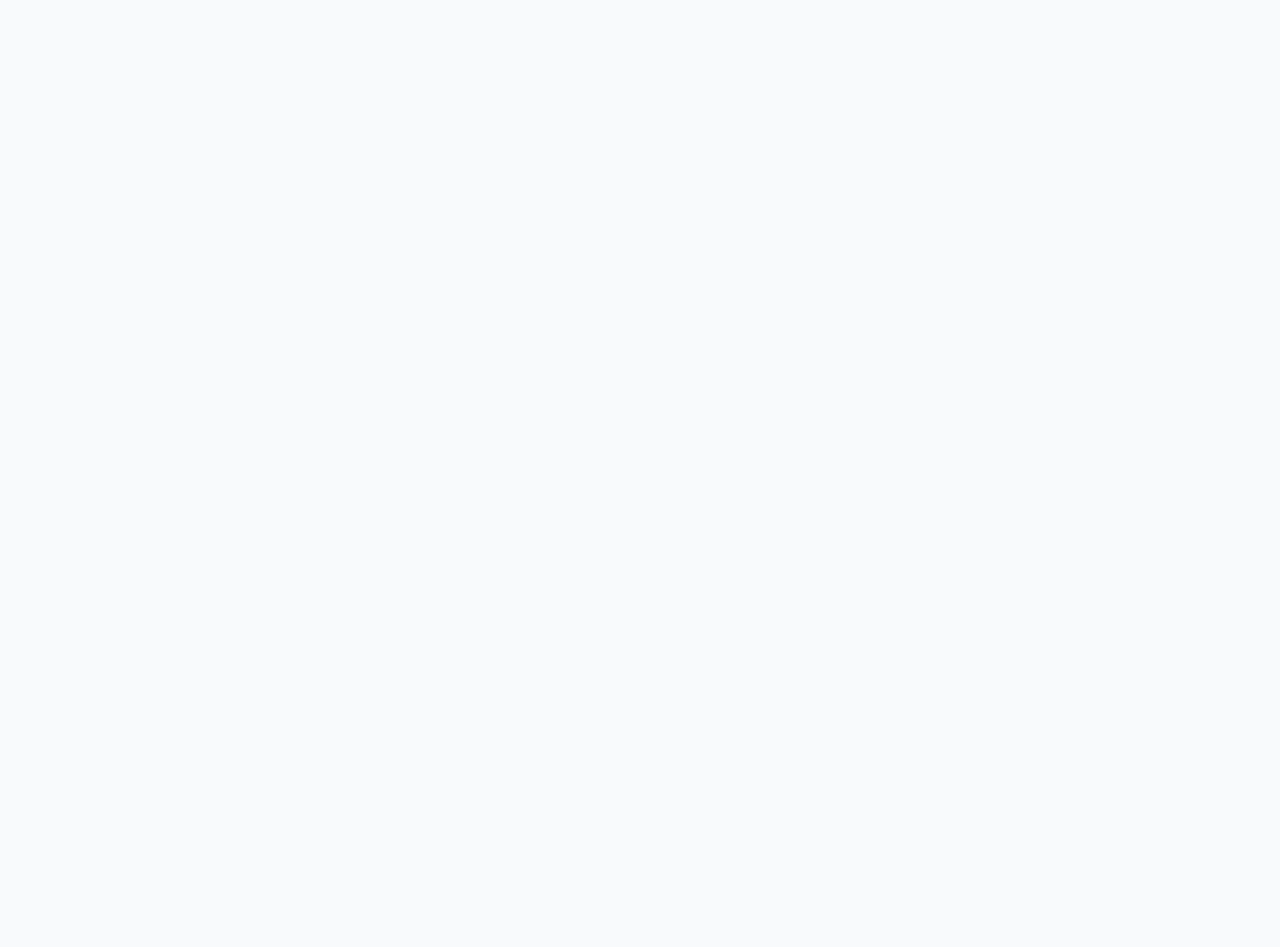
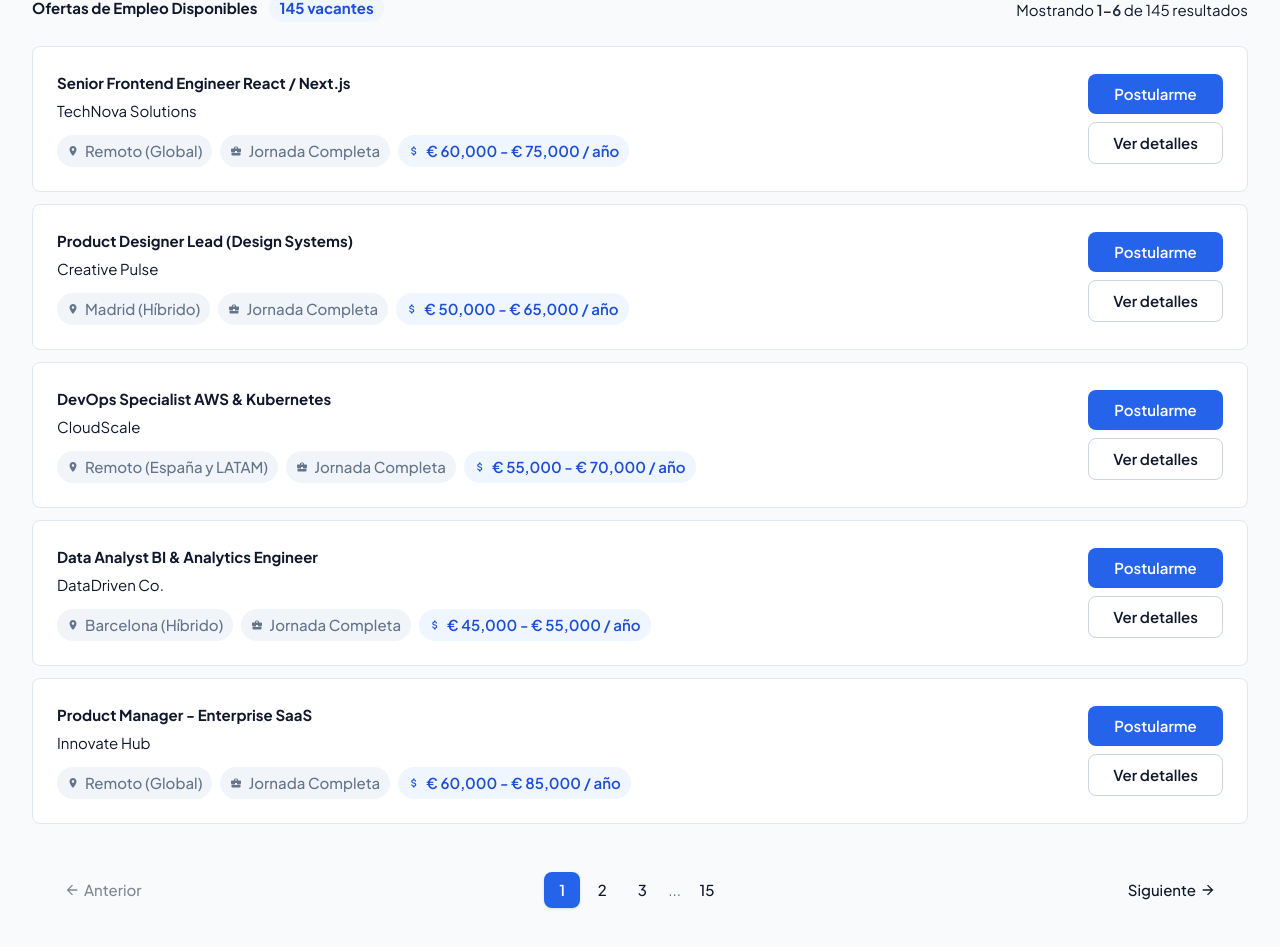
Before and after one commit to RafaelDiaz01/vacantes-frontend, a React (Vite) app: page / in a window 1280 px wide. Shown: the part 417-1364 px from the top of the page. Before the commit the page ends 800 px from the top, so only its background shows below. Built offline with nearby package versions, Linux system fonts and the light colour scheme.

Commit message:
feat: add JobCard, JobList, and Pagination components to display job vacancies

```diff
--- /dev/null
+++ b/src/components/VacanciesPage/JobMain/JobCard.jsx
@@ -0,0 +1,47 @@
+import LocationOnIcon from "@mui/icons-material/LocationOn";
+import BusinessCenterIcon from "@mui/icons-material/BusinessCenter";
+import AttachMoneyIcon from "@mui/icons-material/AttachMoney";
+/**
+ * Renders a job card with the provided information.
+ * @param {*} param0 - The job details.
+ * @returns {JSX.Element} - The rendered job card.
+ */
+export default function JobCard({ title, company, location, type, salary }) {
+    return (
+        <div className="bg-[var(--color-surface)] border border-[var(--color-border)] rounded-[var(--radius-card)] p-6 flex flex-col md:flex-row justify-between items-start md:items-center gap-4 hover:shadow-[var(--shadow-hover)] transition-shadow">
+
+            {/* Job Info */}
+            <div className="flex gap-4 items-start">
+                <div>
+                    <h3 className="text-[var(--font-size-headline-sm)] font-bold text-[var(--color-text-primary)] mb-1">{title}</h3>
+                    <p className="text-[var(--font-size-label-md)] text-[var(--color-text-tertiary)] mb-3">{company}</p>
+
+                    <div className="flex flex-wrap gap-2">
+                        <span className="flex items-center gap-1.5 px-2.5 py-1 bg-[var(--color-surface-subtle)] text-[var(--color-text-muted)] rounded-[var(--badge-radius)] text-[var(--badge-font-size)] font-medium">
+                            <LocationOnIcon sx={{ fontSize: 12 }} />
+                            {location}
+                        </span>
+                        <span className="flex items-center gap-1.5 px-2.5 py-1 bg-[var(--color-surface-subtle)] text-[var(--color-text-muted)] rounded-[var(--badge-radius)] text-[var(--badge-font-size)] font-medium">
+                            <BusinessCenterIcon sx={{ fontSize: 12 }} />
+                            {type}
+                        </span>
+                        <span className="flex items-center gap-1.5 px-2.5 py-1 bg-[var(--color-primary-light)] text-[var(--color-primary-hover)] rounded-[var(--badge-radius)] text-[var(--badge-font-size)] font-semibold">
+                            <AttachMoneyIcon sx={{ fontSize: 12 }} />
+                            {salary}
+                        </span>
+                    </div>
+                </div>
+            </div>
+
+            {/* Actions */}
+            <div className="flex flex-row md:flex-col gap-2 w-full md:w-auto shrink-0">
+                <button className="flex-1 md:flex-none bg-[var(--color-primary)] text-white px-6 py-2 rounded-[var(--radius-default)] text-[var(--font-size-label-md)] font-semibold hover:bg-[var(--color-primary-hover)] transition-colors">
+                    Postularme
+                </button>
+                <button className="flex-1 md:flex-none bg-[var(--color-surface)] border border-[var(--color-border-strong)] text-[var(--color-text-primary)] px-6 py-2 rounded-[var(--radius-default)] text-[var(--font-size-label-md)] font-semibold hover:bg-[var(--color-surface-hover)] transition-colors">
+                    Ver detalles
+                </button>
+            </div>
+        </div>
+    );
+}
--- /dev/null
+++ b/src/components/VacanciesPage/JobMain/JobList.jsx
@@ -0,0 +1,37 @@
+import JobCard from './JobCard.jsx';
+import Pagination from './Pagination.jsx';
+
+const jobsData = [
+  { title: "Senior Frontend Engineer React / Next.js", company: "TechNova Solutions", location: "Remoto (Global)", type: "Jornada Completa", salary: "€ 60,000 - € 75,000 / año", logoColor: "bg-blue-600" },
+  { title: "Product Designer Lead (Design Systems)", company: "Creative Pulse", location: "Madrid (Híbrido)", type: "Jornada Completa", salary: "€ 50,000 - € 65,000 / año", logoColor: "bg-purple-600" },
+  { title: "DevOps Specialist AWS & Kubernetes", company: "CloudScale", location: "Remoto (España y LATAM)", type: "Jornada Completa", salary: "€ 55,000 - € 70,000 / año", logoColor: "bg-orange-500" },
+  { title: "Data Analyst BI & Analytics Engineer", company: "DataDriven Co.", location: "Barcelona (Híbrido)", type: "Jornada Completa", salary: "€ 45,000 - € 55,000 / año", logoColor: "bg-green-600" },
+  { title: "Product Manager - Enterprise SaaS", company: "Innovate Hub", location: "Remoto (Global)", type: "Jornada Completa", salary: "€ 60,000 - € 85,000 / año", logoColor: "bg-slate-800" },
+];
+/**
+ * Renders a list of job cards.
+ * @returns {JSX.Element} - The rendered job list.
+ */
+export default function JobList() {
+  return (
+    <section className="w-full mx-auto px-[var(--layout-margin)] pb-16 pt-4">
+      <div className="flex justify-between items-end mb-6">
+        <div className="flex items-center gap-3">
+          <h2 className="text-[var(--font-size-headline-md)] font-bold text-[var(--color-text-primary)]">Ofertas de Empleo Disponibles</h2>
+          <span className="bg-[var(--color-primary-light)] text-[var(--color-primary-hover)] px-2.5 py-0.5 rounded-[var(--badge-radius)] text-[var(--badge-font-size)] font-bold">145 vacantes</span>
+        </div>
+        <div className="text-[var(--font-size-label-sm)] text-[var(--color-text-muted)]">
+          Mostrando <span className="font-semibold text-[var(--color-text-secondary)]">1-6</span> de 145 resultados
+        </div>
+      </div>
+
+      <div className="flex flex-col gap-3 mb-8">
+        {jobsData.map((job, index) => (
+          <JobCard key={index} {...job} />
+        ))}
+      </div>
+
+      <Pagination />
+    </section>
+  );
+}
--- /dev/null
+++ b/src/components/VacanciesPage/JobMain/Pagination.jsx
@@ -0,0 +1,24 @@
+import ArrowBackIcon from '@mui/icons-material/ArrowBack';
+import ArrowForwardIcon from '@mui/icons-material/ArrowForward';
+
+export default function Pagination() {
+  return (
+    <div className="flex justify-between items-center pt-4 px-4 sm:px-6 lg:px-[var(--layout-margin)]">
+      <button className="text-[var(--color-text-muted)] text-[var(--font-size-label-md)] font-medium hover:text-[var(--color-text-primary)] transition-colors cursor-not-allowed opacity-50 flex items-center gap-1">
+        <ArrowBackIcon sx={{ fontSize: 16 }} /> Anterior
+      </button>
+
+      <div className="flex items-center gap-1">
+        <button className="w-9 h-9 flex items-center justify-center rounded-[var(--radius-default)] bg-[var(--color-primary)] text-white text-[var(--font-size-label-md)] font-semibold shadow-sm">1</button>
+        <button className="w-9 h-9 flex items-center justify-center rounded-[var(--radius-default)] text-[var(--color-text-secondary)] text-[var(--font-size-label-md)] font-medium hover:bg-[var(--color-surface-subtle)] transition-colors">2</button>
+        <button className="w-9 h-9 flex items-center justify-center rounded-[var(--radius-default)] text-[var(--color-text-secondary)] text-[var(--font-size-label-md)] font-medium hover:bg-[var(--color-surface-subtle)] transition-colors">3</button>
+        <span className="px-1 text-[var(--color-text-muted)]">...</span>
+        <button className="w-9 h-9 flex items-center justify-center rounded-[var(--radius-default)] text-[var(--color-text-secondary)] text-[var(--font-size-label-md)] font-medium hover:bg-[var(--color-surface-subtle)] transition-colors">15</button>
+      </div>
+
+      <button className="text-[var(--color-primary)] text-[var(--font-size-label-md)] font-medium hover:text-[var(--color-primary-hover)] transition-colors flex items-center gap-1">
+        Siguiente <ArrowForwardIcon sx={{ fontSize: 16 }} />
+      </button>
+    </div>
+  );
+}
--- a/src/pages/HomePage.jsx
+++ b/src/pages/HomePage.jsx
@@ -1,5 +1,6 @@
 import { useNavigate } from "react-router-dom";
 import Hero from "../components/VacanciesPage/Hero.jsx";
+import JobList from "../components/VacanciesPage/JobMain/JobList.jsx";
 
 /**
  * Renders the home page and coordinates job search navigation.
@@ -28,6 +29,7 @@ function HomePage() {
     return (
         <main className="w-full">
             <Hero onSearch={handleJobSearch} />
+            <JobList />
         </main>
     );
 }
```
